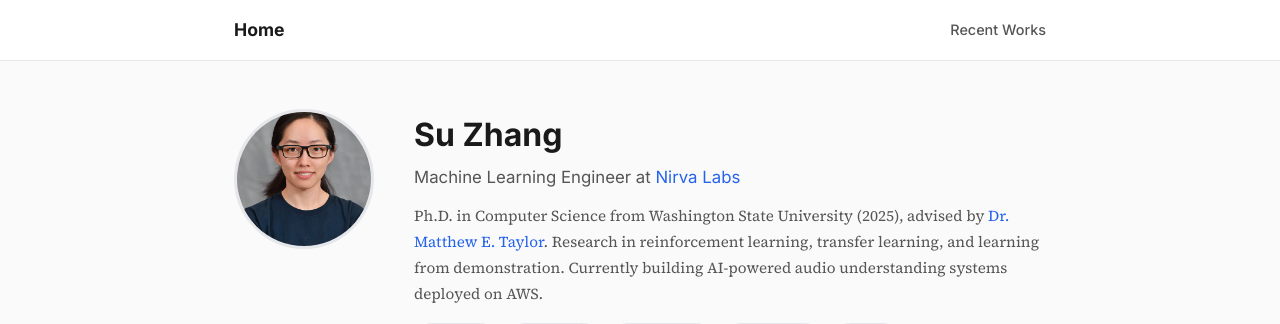
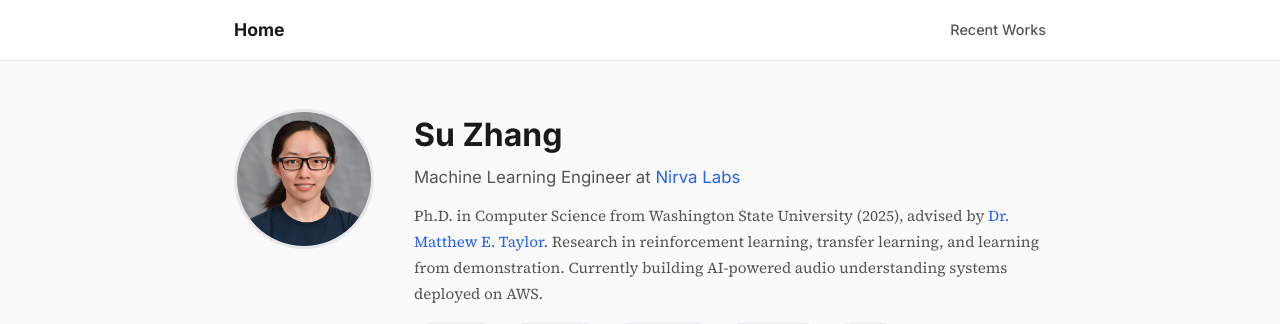
Before and after one commit to suzhang94/suzhang94.github.io, a Jekyll site: the page built from _pages/home.md, in a window 1280 px wide. Shown: the top 324 px of the page. Built offline with Jekyll 4.4.1, drawn with Linux system fonts in a browser that asks for light colours.

Commit message:
Fix favicon (SZ initials), adjust photo position to show full head

```diff
--- a/_layouts/base.html
+++ b/_layouts/base.html
@@ -10,6 +10,8 @@
   <link rel="preconnect" href="https://fonts.googleapis.com">
   <link rel="preconnect" href="https://fonts.gstatic.com" crossorigin>
   <link href="https://fonts.googleapis.com/css2?family=Inter:wght@400;500;600;700&family=Source+Serif+4:wght@400;600&display=swap" rel="stylesheet">
+  <link rel="icon" type="image/svg+xml" href="/assets/favicon/favicon.svg">
+  <link rel="icon" type="image/png" sizes="32x32" href="/assets/favicon/favicon.svg">
   <link rel="apple-touch-icon" sizes="180x180" href="/assets/favicon/apple-touch-icon.png">
   <style>
     :root {
@@ -70,6 +72,7 @@
       height: 140px;
       border-radius: 50%;
       object-fit: cover;
+      object-position: center 20%;
       flex-shrink: 0;
       border: 3px solid var(--border);
     }
```
Also changed, not shown: assets/favicon/favicon.svg (added).
